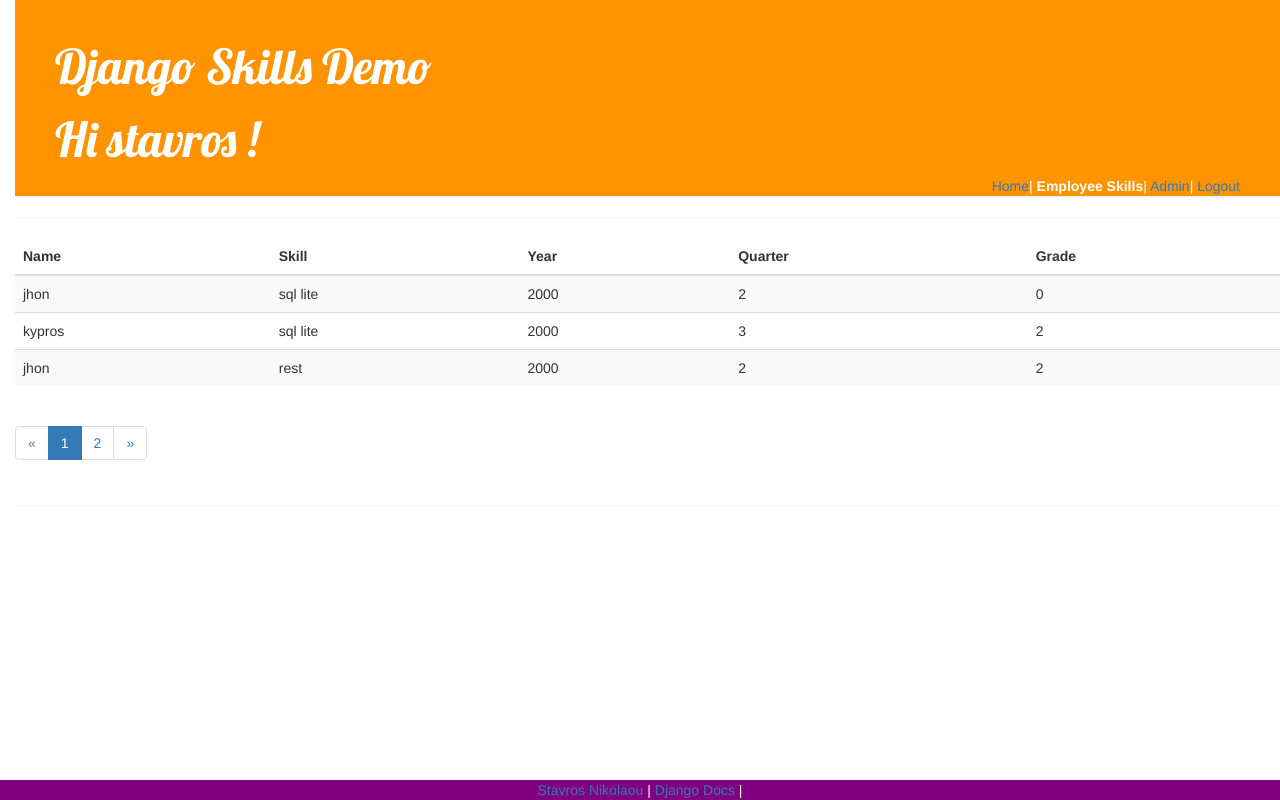
After one commit to Joe-Khoa/skills, a Django app: page /skills/emp_skills_list/ in a window 1280 px wide. The commit adds this page. Run offline with Django 3.2, Linux system fonts and the light colour scheme; a user stored in the database is signed in; data comes from the database, SQL or seed files in the repository; both versions use the stored data as it was after the commit; parts of the project's set-up code (start-up, migrations or seed data) failed here and were passed over; some libraries are stand-ins or nearby versions.

Commit message:
Bootstrap css with the help of Django Girls.Django Pagenator

```diff
--- a/demo/urls.py
+++ b/demo/urls.py
@@ -23,12 +23,12 @@ admin.autodiscover()
 admin.site.site_header = 'Skills Administration'
 admin.site.index_title = ('Skills Admin')
 admin.site.site_title = ('Skills Admin page')
-
+admin.site.site_url='/accounts/profile/'
 
 urlpatterns = [
-    path('admin/', admin.site.urls),
+    path('admin/', admin.site.urls, name='admin'),
     path('', include('django.contrib.auth.urls')),
-    path('accounts/profile/',views.my_view),
-
+    path('accounts/profile/',views.my_view, name='home'),
+    path('skills/emp_skills_list/',views.emp_skills,name='emp_skills'),
 
 ]
--- /dev/null
+++ b/skills/static/css/skills.css
@@ -0,0 +1,59 @@
+@charset "ISO-8859-1";
+
+h1 a {
+    color: #FCA205;
+    font-family: 'Lobster';
+}
+
+body {
+    padding-left: 15px;
+}
+
+.page-header {
+    background-color: #ff9400;
+    margin-top: 0;
+    padding: 20px 20px 20px 40px;
+}
+
+.page-header h1, .page-header h1 a, .page-header h1 a:visited, .page-header h1 a:active {
+    color: #ffffff;
+    font-size: 36pt;
+    text-decoration: none;
+}
+
+.content {
+    margin-left: 40px;
+}
+
+h1, h2, h3, h4 {
+    font-family: 'Lobster', cursive;
+}
+
+.date {
+    color: #828282;
+}
+
+.save {
+    float: right;
+}
+
+.post-form textarea, .post-form input {
+    width: 100%;
+}
+
+.top-menu, .top-menu:hover, .top-menu:visited {
+    color: #ffffff;
+    float: right;
+    font-size: 8;
+    margin-right: 20px;
+}
+
+.footer {
+    position: fixed;
+    left: 0;
+    bottom: 0;
+    width: 100%;
+    background-color: purple;
+    color: white;
+    text-align: center;
+}
--- a/skills/templates/base.html
+++ b/skills/templates/base.html
@@ -2,17 +2,32 @@
 <html>
 <head>
   <meta charset="utf-8">
+   <title>Django Girls blog</title>
+   {% load staticfiles %}
+        <link rel="stylesheet" href="//maxcdn.bootstrapcdn.com/bootstrap/3.2.0/css/bootstrap.min.css">
+        <link rel="stylesheet" href="//maxcdn.bootstrapcdn.com/bootstrap/3.2.0/css/bootstrap-theme.min.css">
+        <link href='//fonts.googleapis.com/css?family=Lobster&subset=latin,latin-ext' rel='stylesheet' type='text/css'>
+        <link rel="stylesheet" href="{% static 'css/skills.css' %}">
   <title>{% block title %}Django Simple App{% endblock %}</title>
 </head>
 <body>
-  <header>
-    <h3>Django </h3>
+
+  <header class="page-header">
+    <h1>Django Skills Demo </h1>
     {% if user.is_authenticated %}
-      Hi {{ user.username }}!
-      <a href="{% url 'logout' %}">logout</a>
+    <h1>  Hi {{ user.username }} !</h1>
+      {% block nav %}
+        <ul id="nav" class="top-menu" >
+            {% block nav-home %}<a href="{% url 'home' %}">Home</a>{% endblock %}|
+            {% block nav-empSkills %}<a href="{% url 'emp_skills' %}">Empp Skills</a>{% endblock %}|
+            {% block nav-admin %}<a href="/admin">Admin</a>{% endblock %}|
+            {% block nav-logout %}<a href="{% url 'logout' %}">Logout</a>{% endblock %}
+        </ul>
+      {% endblock %}
     {% else %}
       <a href="{% url 'login' %}">login</a>
     {% endif %}
+
   </header>
   <hr>
   <main>
@@ -20,8 +35,10 @@
     {% endblock %}
   </main>
   <hr>
-  <footer>
-    <a href="https://github.com/stavros82/skills">Stavros Nikolaou</a>
+  <footer class="footer">
+    <a href="https://github.com/stavros82/skills">Stavros Nikolaou</a> |
+    <a href="https://docs.djangoproject.com/en/2.0/">Django Docs</a> |
+
   </footer>
 </body>
 </html>
--- a/skills/templates/home.html
+++ b/skills/templates/home.html
@@ -1,7 +1,7 @@
 {% extends 'base.html' %}
-
-{% block title %}Login{% endblock %}
+{% block nav-home %}<strong class="nav-active">Home</strong>{% endblock %}
+{% block title %}Employee Skills List{% endblock %}
 
 {% block content %}
-  <h2>Home</h2>
+  <a href="/skills/emp_skills_list">Employee Skills Page</a>
 {% endblock %}
--- /dev/null
+++ b/skills/templates/skills/emp_skills_list.html
@@ -0,0 +1,51 @@
+{% extends 'base.html' %}
+
+{% block title %}Employee Skills{% endblock %}
+{% block nav-empSkills %}<strong class="nav-active">Employee Skills</strong>{% endblock %}
+
+{% block content %}
+<table class="table table-striped">
+  <thead>
+    <tr>
+      <th>Name</th>
+      <th>Skill</th>
+      <th>Year</th>
+      <th>Quarter</th>
+      <th>Grade</th>
+    </tr>
+  </thead>
+  <tbody>
+    {% for emp in list %}
+      <tr>
+        <td>{{ emp.employee.name }}</td>
+        <td>{{ emp.skill.name }}</td>
+        <td>{{ emp.year}}</td>
+        <td>{{ emp.quarter}}</td>
+        <td>{{ emp.grade}}</td>
+      </tr>
+    {% endfor %}
+  </tbody>
+</table>
+
+{% if list.has_other_pages %}
+  <ul class="pagination">
+    {% if list.has_previous %}
+      <li><a href="?page={{ list.previous_page_number }}">&laquo;</a></li>
+    {% else %}
+      <li class="disabled"><span>&laquo;</span></li>
+    {% endif %}
+    {% for i in list.paginator.page_range %}
+      {% if list.number == i %}
+        <li class="active"><span>{{ i }} <span class="sr-only">(current)</span></span></li>
+      {% else %}
+        <li><a href="?page={{ i }}">{{ i }}</a></li>
+      {% endif %}
+    {% endfor %}
+    {% if list.has_next %}
+      <li><a href="?page={{ list.next_page_number }}">&raquo;</a></li>
+    {% else %}
+      <li class="disabled"><span>&raquo;</span></li>
+    {% endif %}
+  </ul>
+{% endif %}
+{% endblock %}
--- a/skills/views.py
+++ b/skills/views.py
@@ -1,5 +1,7 @@
 from django.contrib.auth.decorators import login_required
 from django.shortcuts import render
+from django.core.paginator import Paginator
+from .models import EmpSkills
 
 
 
@@ -7,5 +9,15 @@ from django.shortcuts import render
 
 # Create your views here.
 @login_required
-def my_view(reguest):
-    return render(reguest,'home.html', context=None)
+def my_view(request):
+    return render(request,'home.html', context=None)
+
+@login_required
+def emp_skills(request):
+
+    emp_skills_list = EmpSkills.objects.all()
+    paginator = Paginator(emp_skills_list, 3) # Show 25 contacts per page
+
+    page = request.GET.get('page')
+    emp_skills_list = paginator.get_page(page)
+    return render(request, 'skills/emp_skills_list.html', {'list': emp_skills_list})
```
Also changed, not shown: skills/forms.py (added, +7 -0 lines), skills/templates/registration/home.html (deleted, +0 -7 lines), README.md, demo.db.
